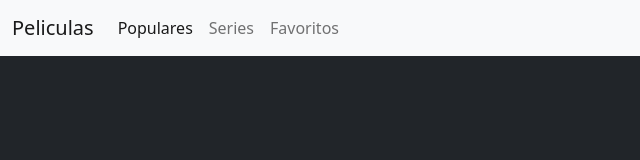
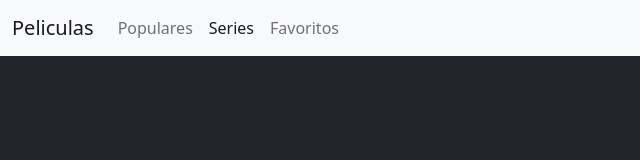
Before and after one commit to mikovaz/MoviesDB-App, a plain HTML site: page series.html in a window 1280 px wide. Shown: the full height of the page, 0-640 px from the left. Drawn offline with nearby package versions, Linux system fonts and the light colour scheme.

Commit message:
change active status

```diff
--- a/series.html
+++ b/series.html
@@ -18,10 +18,10 @@
           <div class="collapse navbar-collapse" id="navbarNav">
             <ul class="navbar-nav">
               <li class="nav-item">
-                <a class="nav-link active" aria-current="page" href="#">Populares</a>
+                <a class="nav-link" aria-current="page" href="#">Populares</a>
               </li>
               <li class="nav-item">
-                <a class="nav-link" href="./series.html">Series</a>
+                <a class="nav-link active" href="./series.html">Series</a>
               </li>
               <li class="nav-item">
                 <a class="nav-link" href="#">Favoritos</a>
```
